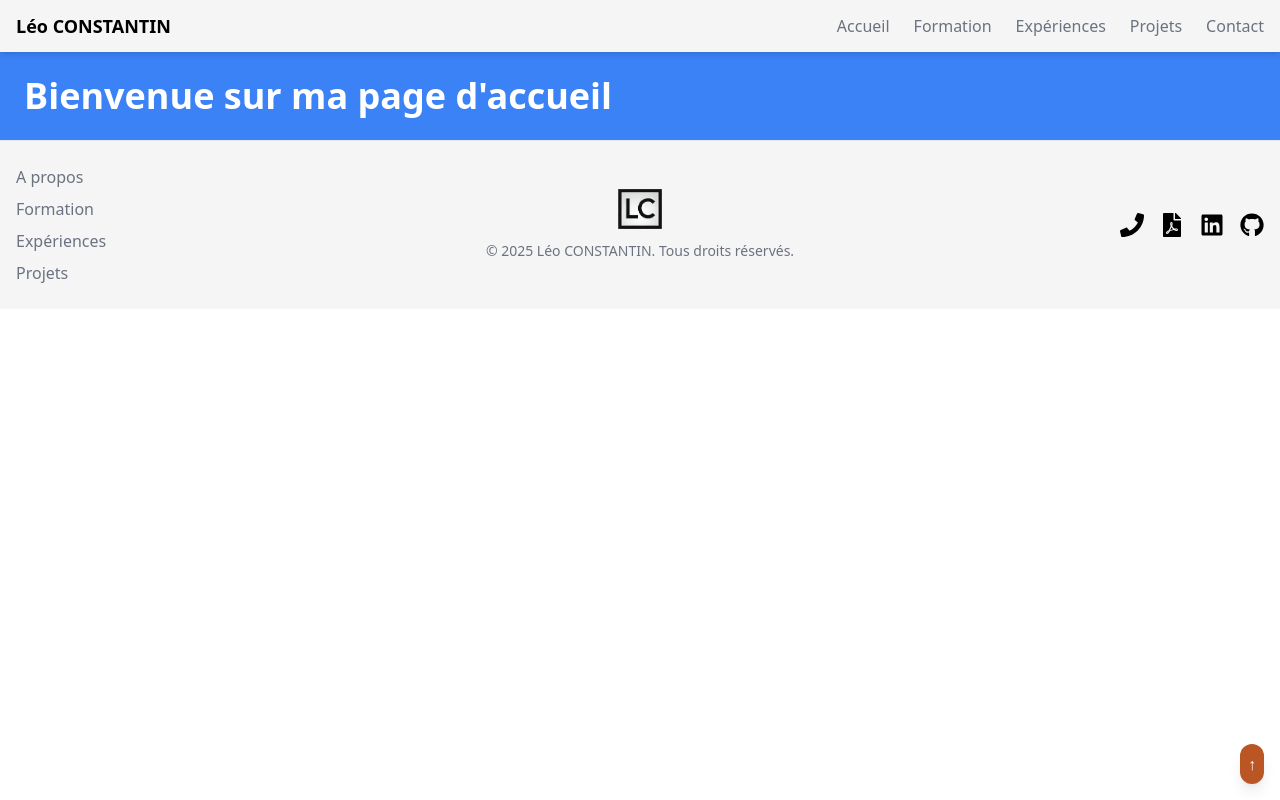
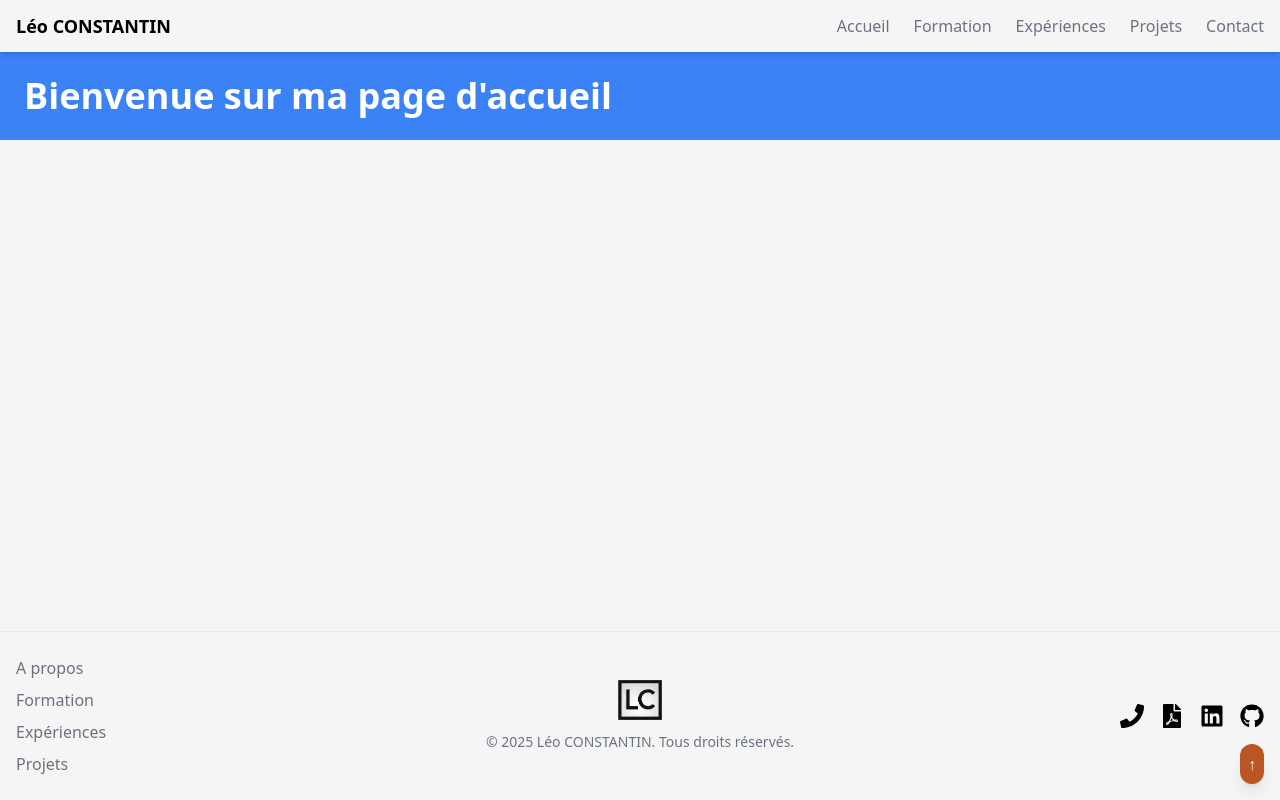
Before and after one commit to ConstantinLeo/portfolio, a React (Vite) app: page / in a window 1280 px wide. Built offline with nearby package versions, Linux system fonts and the light colour scheme.

Commit message:
refactor: Modification de l'architecture dans App

```diff
--- a/src/App.jsx
+++ b/src/App.jsx
@@ -11,15 +11,19 @@
 function App() {
     return (
         <Router>
-            <Header />
-            <Routes>
-                <Route path="/" element={<Home />} />
-                <Route path="/projects" element={<Projects />} />
-                <Route path="/experience" element={<Experience />} />
-                <Route path="/formation" element={<Formation />} />
-                <Route path="/contact" element={<Contact />} />
-            </Routes>
-            <Footer />
+            <div className="min-h-screen flex flex-col bg-white-smoke">
+                <Header/>
+                <main className="flex-grow">
+                    <Routes>
+                        <Route path="/" element={<Home/>}/>
+                        <Route path="/projects" element={<Projects/>}/>
+                        <Route path="/experience" element={<Experience/>}/>
+                        <Route path="/formation" element={<Formation/>}/>
+                        <Route path="/contact" element={<Contact/>}/>
+                    </Routes>
+                </main>
+                <Footer/>
+            </div>
         </Router>
     );
 }
```
